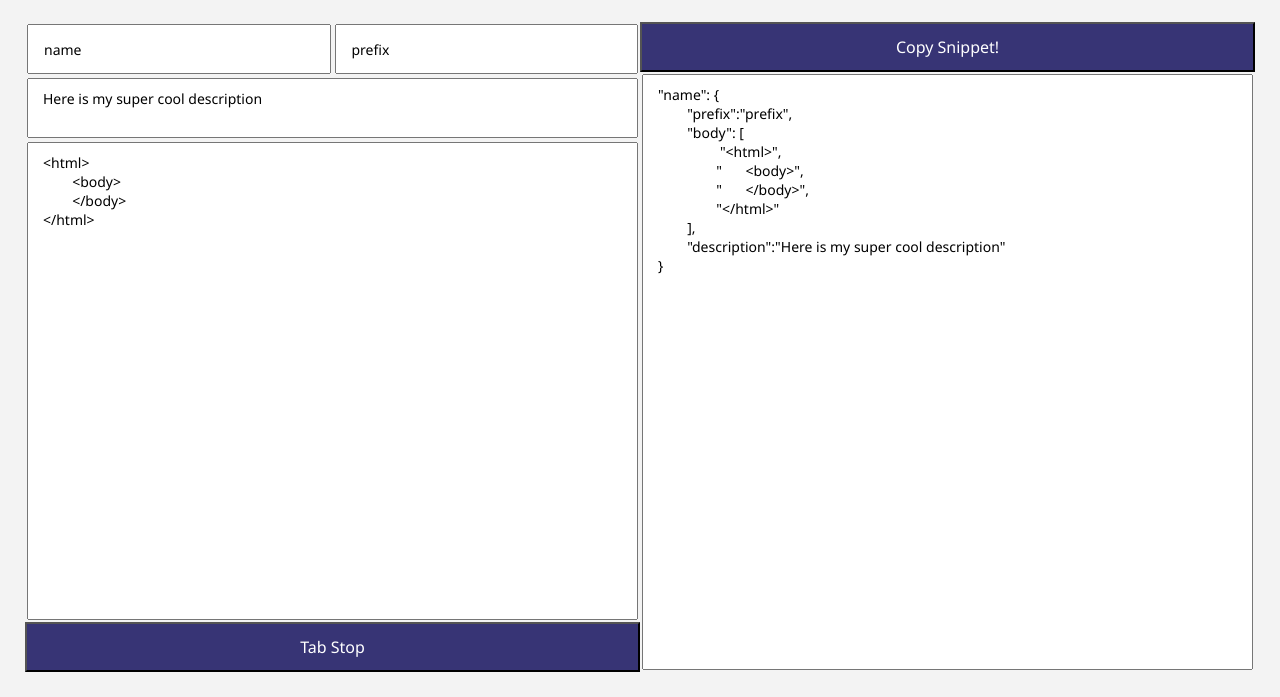
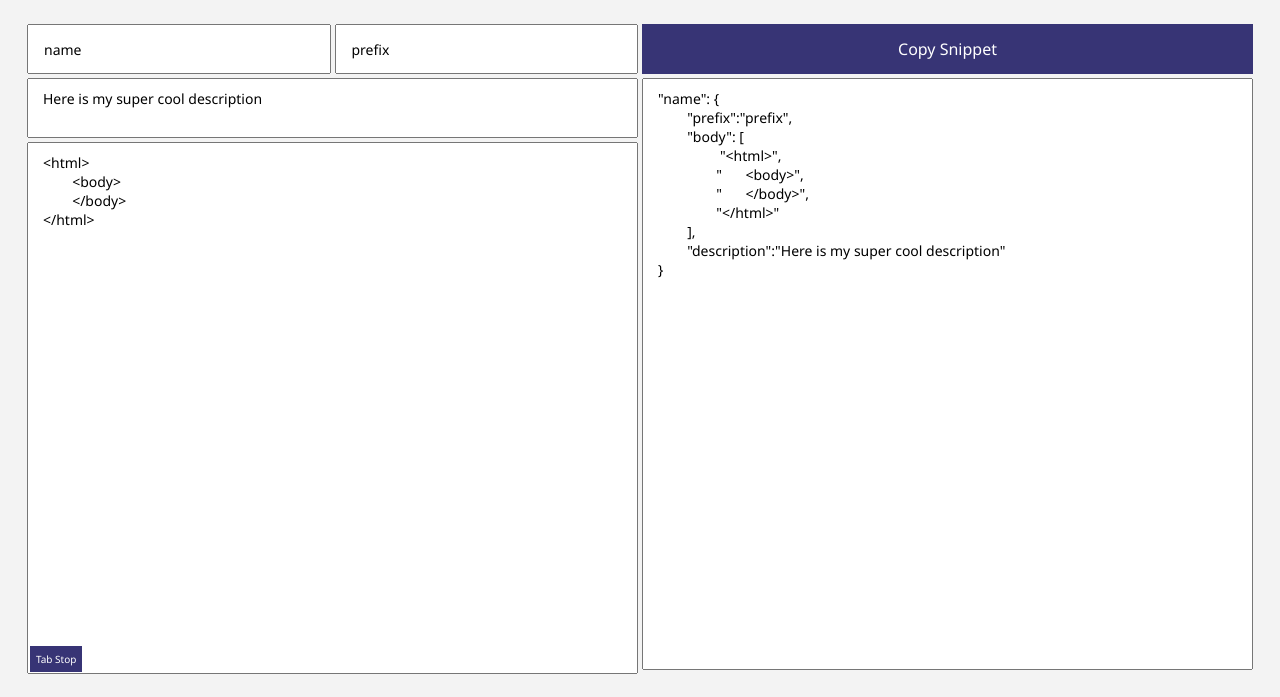
Before and after one commit to jamesqquick/VS-Code-Snippet-Generator, a plain HTML site: page index.html in a window 1280 px wide. Shown: the part 103-800 px from the top of the page. Drawn offline with Linux system fonts and the light colour scheme.

Commit message:
Updated styling and copy snippet functionality

```diff
--- a/app.css
+++ b/app.css
@@ -108,18 +108,36 @@ textarea {
 	resize: none;
 }
 
-button {
+button,
+input[type='button'] {
 	height: 50px;
 	background-color: var(--main-color);
 	color: white;
 	font-size: 16px;
+	border: 1px solid var(--main-color);
+	transition: background-color 100ms;
 }
-button:hover {
+button:hover,
+input[type='button']:hover {
 	cursor: pointer;
 	background-color: white;
 	color: var(--main-color);
 }
 
-button:focus {
+button:focus,
+input[type='button']:focus {
 	outline: none;
+	height: auto;
 }
+
+.button-icon {
+	font-size: 10px;
+	padding: 5px;
+	align-self: flex-start;
+	height: auto;
+}
+
+#snippeyBodyOptions {
+	margin-top: -30px;
+	margin-left: 5px;
+}
--- a/app.js
+++ b/app.js
@@ -46,7 +46,6 @@ snippetDescription.addEventListener('keyup', updateSnippetOutput);
 snippetBody.addEventListener('keyup', updateSnippetOutput);
 
 tabStopBtn.addEventListener('click', e => {
-	console.log(snippetBody.selectionStart);
 	const start =
 		snippetBody.selectionStart !== 0
 			? snippetBody.selectionStart
@@ -61,6 +60,10 @@ tabStopBtn.addEventListener('click', e => {
 copyBtn.addEventListener('click', e => {
 	formattedInput.select();
 	document.execCommand('copy');
+	copyBtn.value = 'Snippet Copied!';
+	setTimeout(() => {
+		copyBtn.value = 'Copy Snippet';
+	}, 1000);
 });
 
 updateSnippetOutput();
--- a/index.html
+++ b/index.html
@@ -14,7 +14,7 @@
 
 		<div id="header">
 			<div class="container flex-column">
-				<h1 class="header-title">VS Code Snippet Creator</h1>
+				<h1 class="header-title">Snippet Creator</h1>
 				<div class="header-content flex">
 					<p class="header-subtitle">The easiest way to
 						<span>create snippets</span> for
@@ -36,12 +36,14 @@
 
 					<textarea name="snippetDescription" id="snippetDescription" placeholder="description"></textarea>
 					<textarea class="flex-grow-1" name="" id="snippetBody"></textarea>
-					<button id="tabStopBtn">Tab Stop</button>
+					<div id="snippeyBodyOptions">
+						<button id="tabStopBtn" class="button-icon">Tab Stop</button>
+					</div>
 				</div>
 
 			</div>
 			<div class="flex-column flex-grow-1">
-				<button id="copyBtn">Copy Snippet!</button>
+				<input type="button" id="copyBtn" value="Copy Snippet"></input>
 				<textarea id="formattedInput" rows="10" class="flex-grow-1"></textarea>
 			</div>
 		</div>
```
